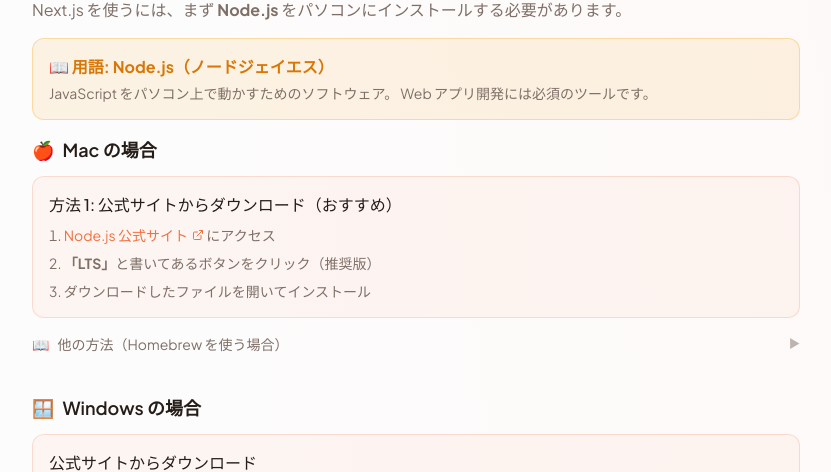
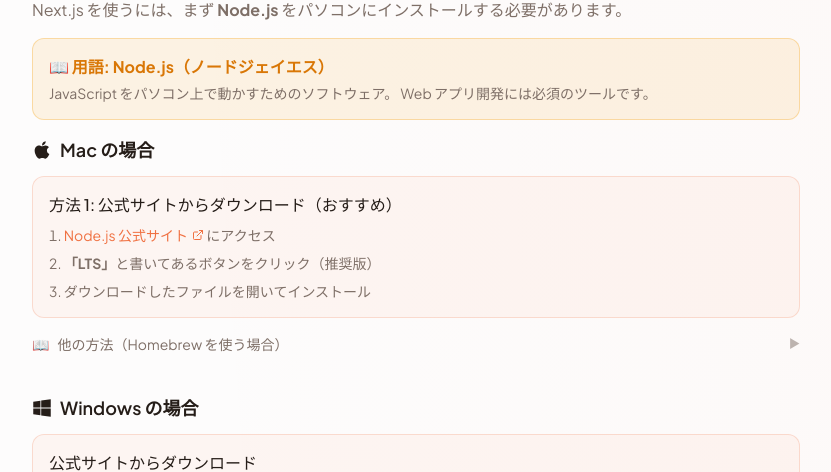
Before and after one commit to y4422/terminal-guide-dist, a Next.js app: page /guides/nextjs-setup in a window 1280 px wide. Shown: the part 953-1425 px from the top of the page, without its empty margins (248-1079 px from the left). Built offline with nearby package versions, Linux system fonts and the light colour scheme.

Commit message:
Replace emoji icons with react-icons for Mac/Windows
- Add react-icons package
- Use FaApple and FaWindows icons in Git and Next.js guides
- More consistent and professional icon style

Co-Authored-By: Claude Opus 4.5 <noreply@anthropic.com>

```diff
--- a/package.json
+++ b/package.json
@@ -22,6 +22,7 @@
     "next": "14.2.30",
     "react": "^18",
     "react-dom": "^18",
+    "react-icons": "^5.5.0",
     "tailwind-merge": "^3.4.0",
     "tailwindcss-animate": "^1.0.7",
     "zustand": "^5.0.10"
--- a/src/app/guides/git/page.tsx
+++ b/src/app/guides/git/page.tsx
@@ -1,5 +1,6 @@
 import { GuideLayout } from '@/components/layout/GuideLayout';
 import { Terminal, GitBranch, Upload, Download, FolderPlus, Save, History, Users, Package } from 'lucide-react';
+import { FaApple, FaWindows } from 'react-icons/fa';
 
 const sections = [
   { id: 'what-is-git', title: 'Git とは' },
@@ -117,7 +118,7 @@ export default function GitGuidePage() {
         {/* Mac */}
         <div className="mb-8">
           <h3 className="text-lg font-semibold mb-3 flex items-center gap-2">
-            <span>🍎</span> Mac の場合
+            <FaApple className="h-5 w-5" /> Mac の場合
           </h3>
 
           <div className="bg-primary/5 border border-primary/20 rounded-lg p-4 mb-4">
@@ -154,7 +155,7 @@ export default function GitGuidePage() {
         {/* Windows */}
         <div className="mb-6">
           <h3 className="text-lg font-semibold mb-3 flex items-center gap-2">
-            <span>🪟</span> Windows の場合
+            <FaWindows className="h-5 w-5" /> Windows の場合
           </h3>
 
           <div className="bg-primary/5 border border-primary/20 rounded-lg p-4 mb-4">
--- a/src/app/guides/nextjs-setup/page.tsx
+++ b/src/app/guides/nextjs-setup/page.tsx
@@ -1,5 +1,6 @@
 import { GuideLayout } from '@/components/layout/GuideLayout';
 import { Terminal, FolderTree, Play, Rocket, Package, FileCode, ExternalLink } from 'lucide-react';
+import { FaApple, FaWindows } from 'react-icons/fa';
 
 const sections = [
   { id: 'what-is-nextjs', title: 'Next.js とは' },
@@ -125,7 +126,7 @@ export default function NextjsSetupGuidePage() {
         {/* Mac */}
         <div className="mb-8">
           <h3 className="text-lg font-semibold mb-3 flex items-center gap-2">
-            <span>🍎</span> Mac の場合
+            <FaApple className="h-5 w-5" /> Mac の場合
           </h3>
 
           <div className="bg-primary/5 border border-primary/20 rounded-lg p-4 mb-4">
@@ -168,7 +169,7 @@ export default function NextjsSetupGuidePage() {
         {/* Windows */}
         <div className="mb-6">
           <h3 className="text-lg font-semibold mb-3 flex items-center gap-2">
-            <span>🪟</span> Windows の場合
+            <FaWindows className="h-5 w-5" /> Windows の場合
           </h3>
 
           <div className="bg-primary/5 border border-primary/20 rounded-lg p-4 mb-4">
```
Also changed, not shown: 1 other file (tests, documents, lock files or other folders).
